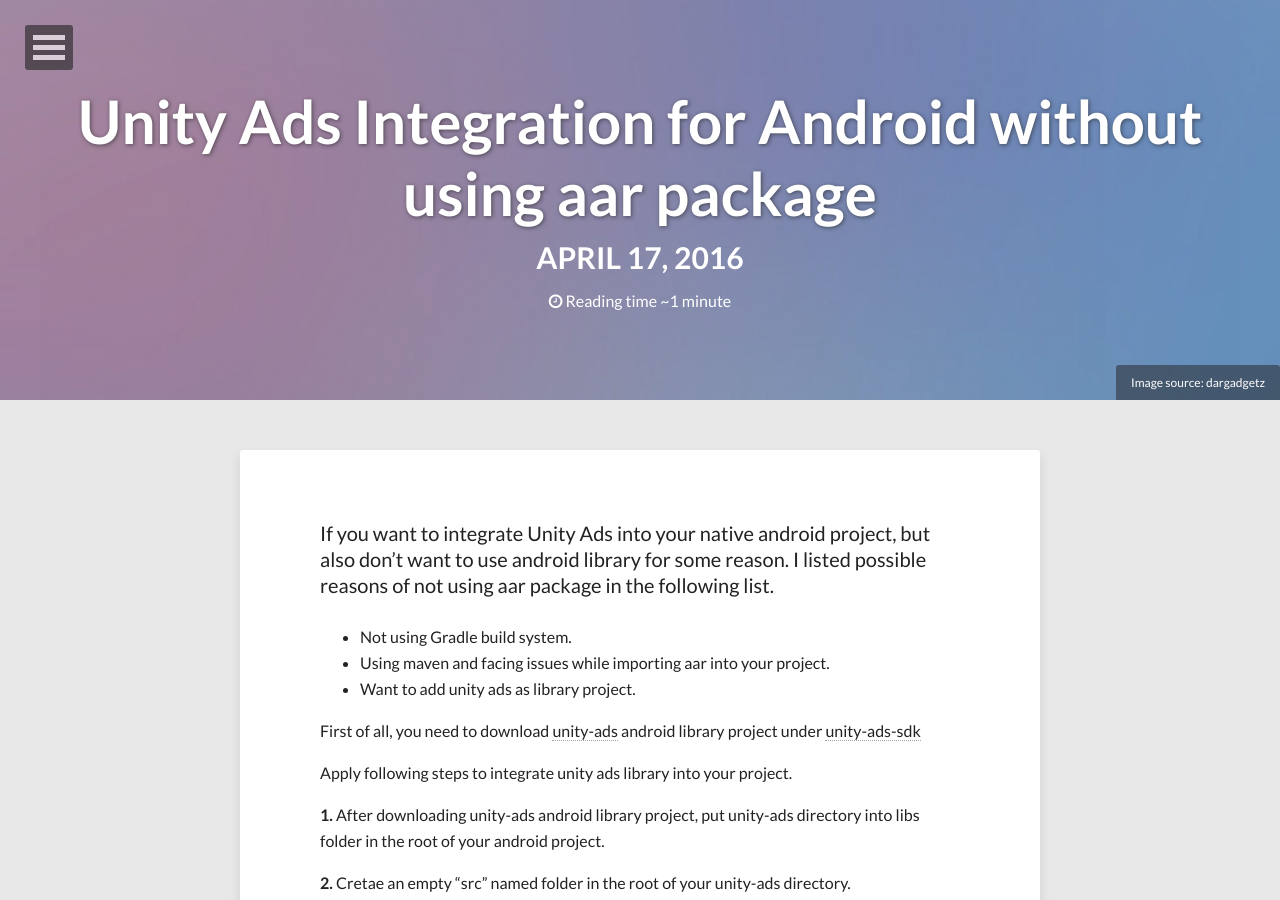
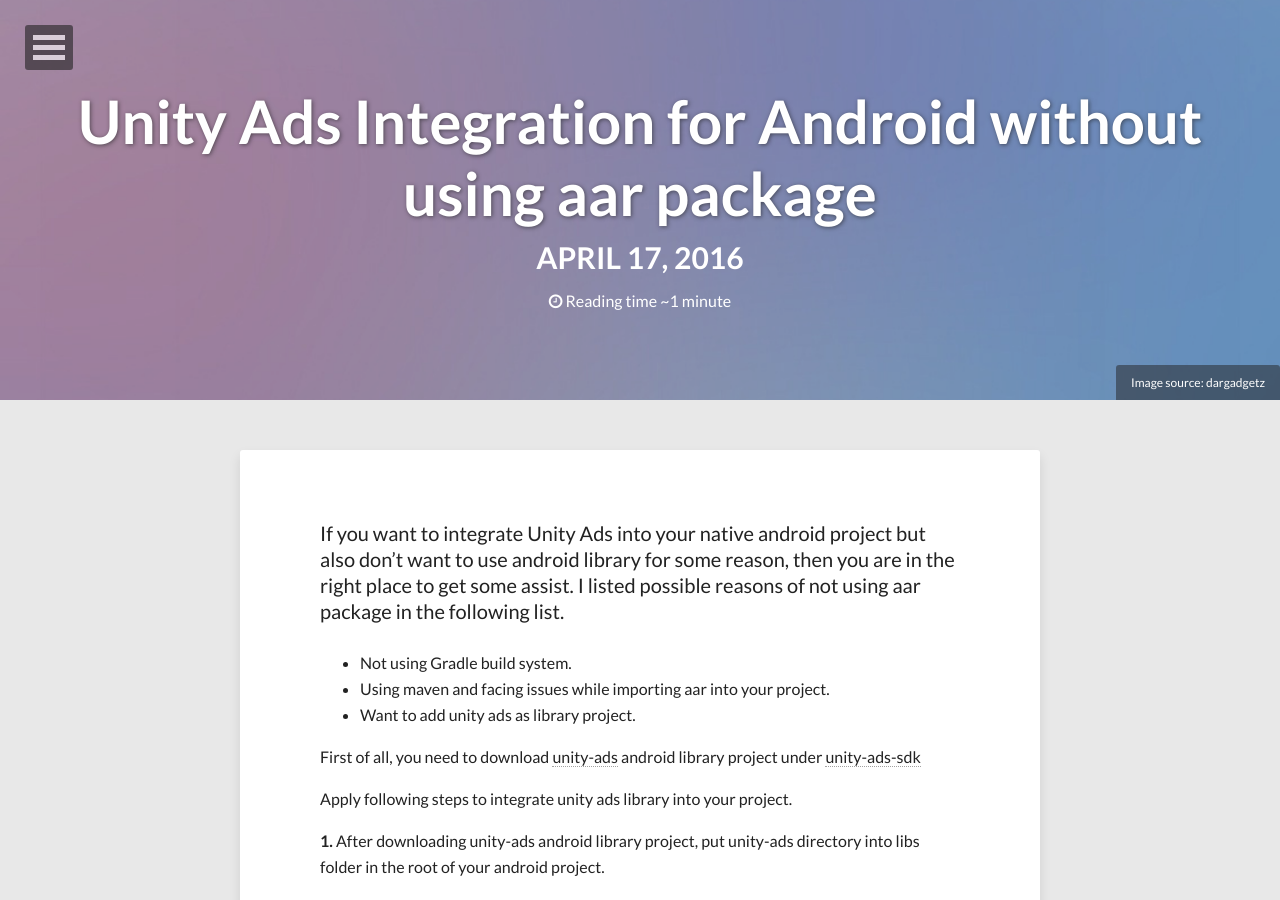
Before and after one commit to fuatcoskun/fuatcoskun.github.io, a Jekyll site: the page built from _posts/2016-04-17-unity-ads-integration-without-aar-package.md, in a window 1280 px wide and 900 px high. Built offline with Jekyll 4.4.1, drawn with Linux system fonts in a browser that asks for light colours; nearby versions of some CDN libraries; comment, search, counter and statistics services are not loaded.

Commit message:
Incomplete sentence correction

```diff
--- a/_posts/2016-04-17-unity-ads-integration-without-aar-package.md
+++ b/_posts/2016-04-17-unity-ads-integration-without-aar-package.md
@@ -10,7 +10,7 @@
   creditlink: http://www.dargadgetz.com/ios-7-abstract-wallpaper-pack-for-iphone-5-and-ipod-touch-retina/
 ---
 
-If you want to integrate Unity Ads into your native android project, but also don't want to use android library for some reason. I listed possible reasons of not using aar package in the following list.
+If you want to integrate Unity Ads into your native android project but also don't want to use android library for some reason, then you are in the right place to get some assist. I listed possible reasons of not using aar package in the following list.
 
 - Not using Gradle build system.
 - Using maven and facing issues while importing aar into your project.
```
